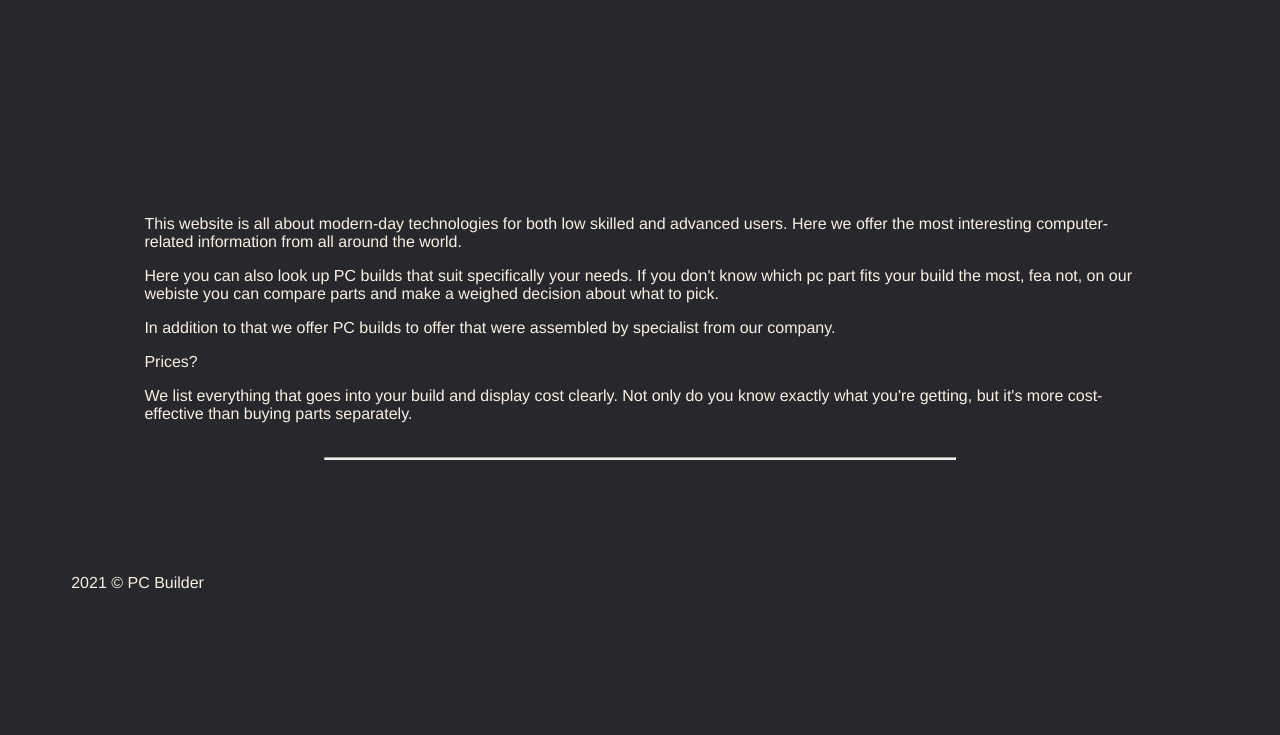
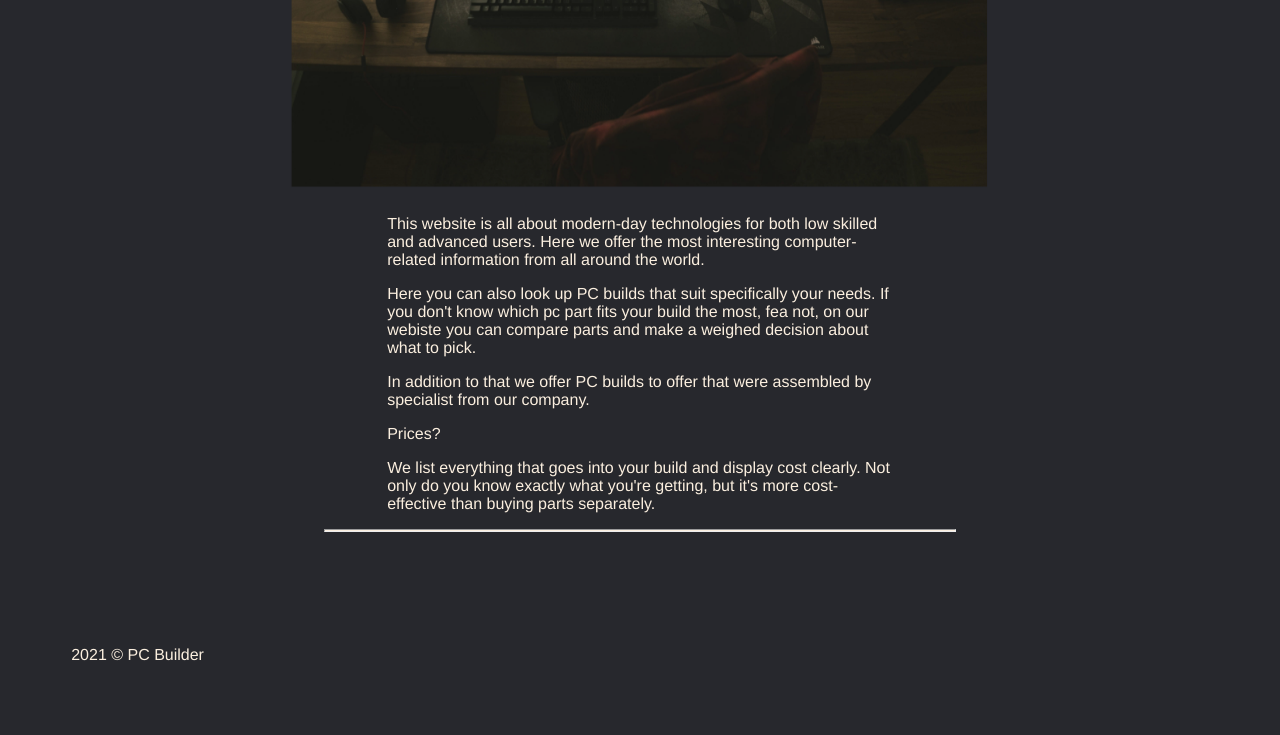
Before and after one commit to anniks2010/PC_Builder_Project, a PHP site: page / in a window 1280 px wide; the page is wider, and only the part inside the window is pictured. Shown: the part 658-1393 px from the top of that part. Before the commit the page ends 1247 px from the top of that part, so only its background shows below. Run offline with PHP 8.4, Linux system fonts and the light colour scheme.

Commit message:
Add files via upload

```diff
--- a/content/_main.php
+++ b/content/_main.php
@@ -1,7 +1,5 @@
-<div class="container">
-    <div class="main_img">
-    <img src="https://fastfixcomputerrepair.com/wp-content/uploads/2018/11/Custom-PC-Builder-Fast-Fix-Computer-Repair.jpg" alt="welcome" style="width:1100px;height:300px;border:0px;">
-</div>
+<img class="main_img" src="pictures/welcome_pic.png" alt="welcome">
+<div class="paragraph">
 <p>This website is all about modern-day technologies for both low skilled and advanced users. Here we offer the most interesting computer-related information from all around the world.</p>
 <p>
 Here you can also look up PC builds that suit specifically your needs. If you don't  know which pc part fits your build the most, fea not, on our webiste you can compare parts and make a weighed decision about what to pick.
```
Lines whose indentation alone changed are shown as unchanged.
